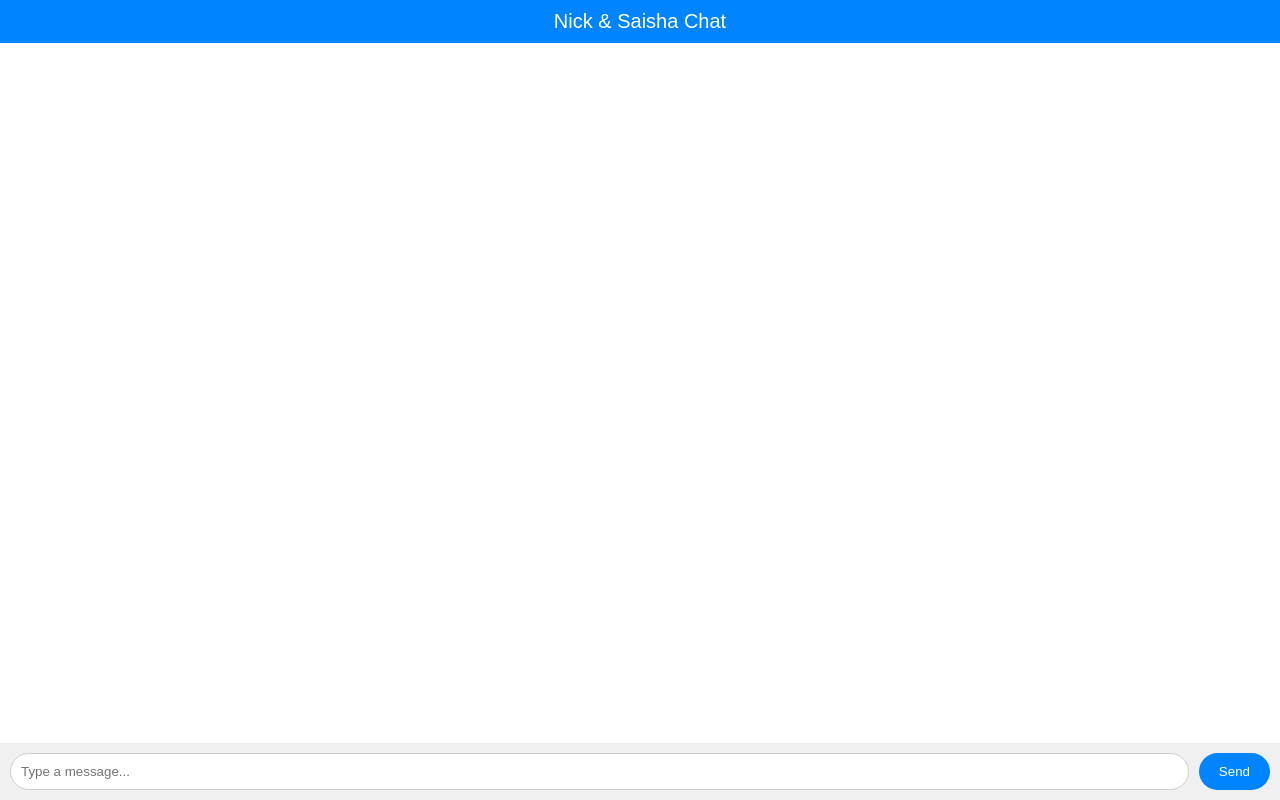
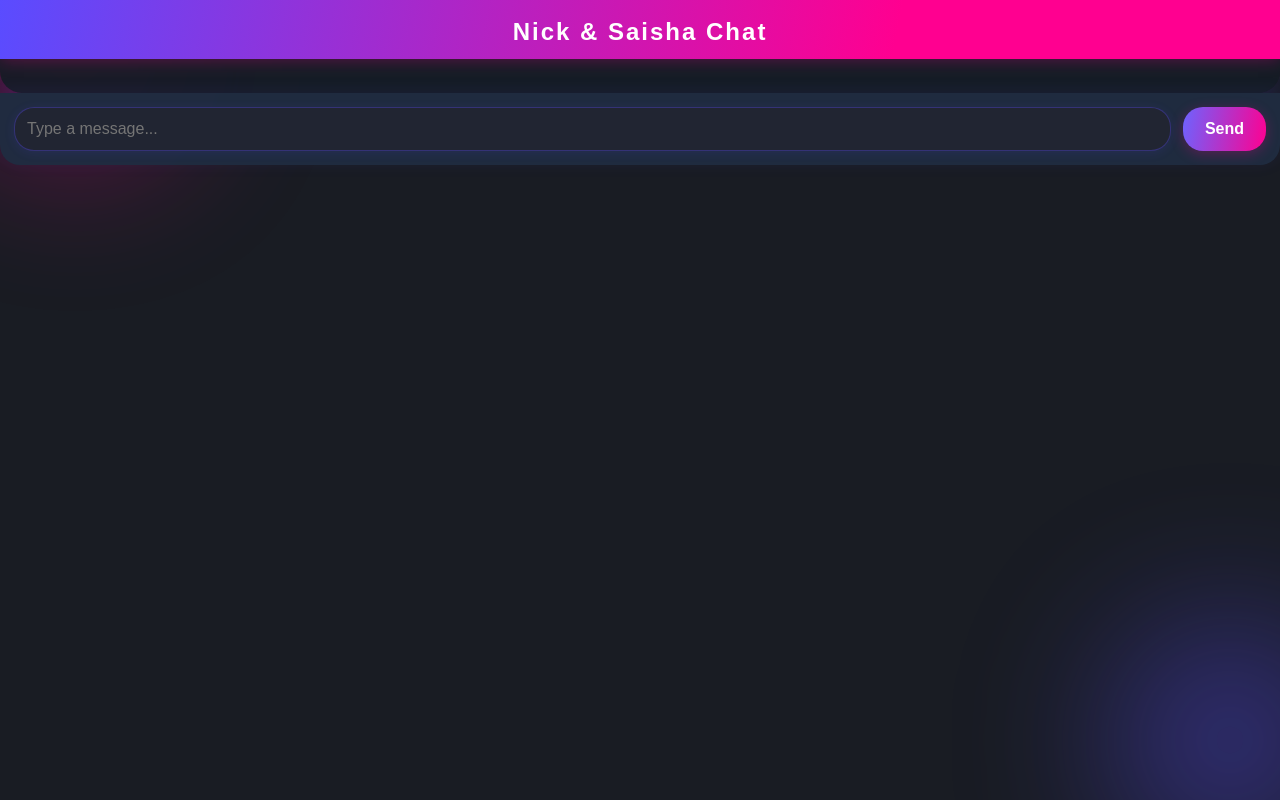
Before and after one commit to samratratnap07/chatting, a Flask app: page /chat in a window 1280 px wide. Run offline with Flask 3, Linux system fonts and the light colour scheme; the visitor is signed in with stand-in values (Sample User, id 1); data that the repository does not hold is empty.

Commit message:
Update chat.html

```diff
--- a/templates/chat.html
+++ b/templates/chat.html
@@ -4,68 +4,12 @@
     <meta charset="UTF-8">
     <meta name="viewport" content="width=device-width, initial-scale=1.0">
     <title>Nick & Saisha Chat</title>
-    <style>
-        body {
-            font-family: Arial, sans-serif;
-            background: #f0f2f5;
-            margin: 0;
-            display: flex;
-            flex-direction: column;
-            height: 100vh;
-        }
-        header {
-            background: #0084ff;
-            padding: 10px;
-            color: white;
-            text-align: center;
-            font-size: 20px;
-        }
-        .chat-box {
-            flex: 1;
-            overflow-y: auto;
-            padding: 10px;
-            background: white;
-            display: flex;
-            flex-direction: column;
-        }
-        .message {
-            padding: 8px 12px;
-            border-radius: 10px;
-            margin: 5px 0;
-            max-width: 60%;
-        }
-        .sent {
-            background: #dcf8c6;
-            align-self: flex-end;
-        }
-        .received {
-            background: #ececec;
-            align-self: flex-start;
-        }
-        form {
-            display: flex;
-            padding: 10px;
-            background: #f0f0f0;
-        }
-        input[type="text"] {
-            flex: 1;
-            padding: 10px;
-            border-radius: 20px;
-            border: 1px solid #ccc;
-            outline: none;
-        }
-        button {
-            margin-left: 10px;
-            padding: 10px 20px;
-            background: #0084ff;
-            border: none;
-            border-radius: 20px;
-            color: white;
-            cursor: pointer;
-        }
-    </style>
+    <!-- External CSS -->
+    <link rel="stylesheet" href="{{ url_for('static', filename='style.css') }}">
 </head>
 <body>
+    <!-- Blurred colorful lights background -->
+    <div class="bg-blur-lights"></div>
 
     <header>Nick & Saisha Chat</header>
 
@@ -124,6 +68,5 @@
         setInterval(loadMessages, 2000);
         loadMessages();
     </script>
-
 </body>
 </html>
```
Lines whose indentation alone changed are shown as unchanged.
